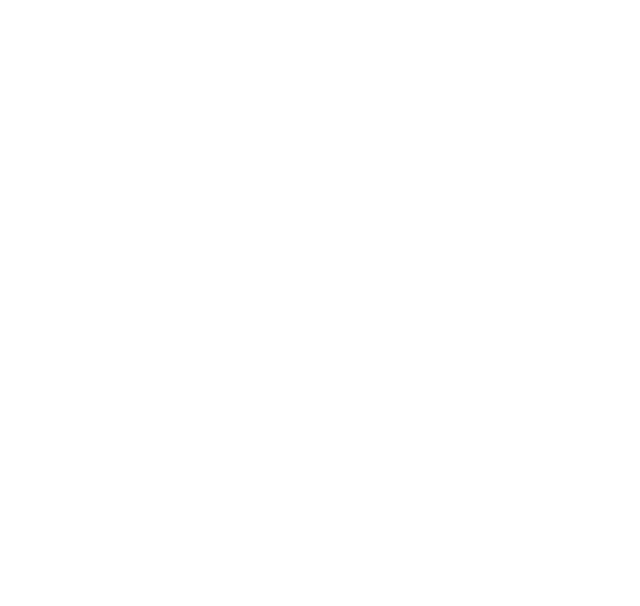
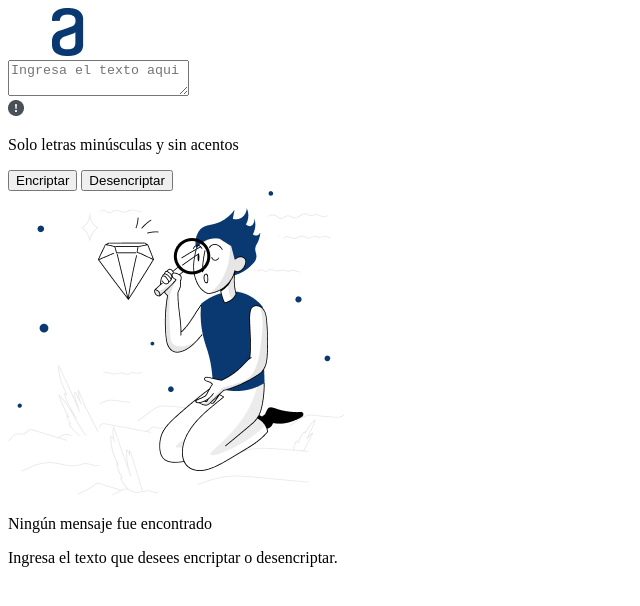
Before and after one commit to AlanGuerraO/encriptador-de-textos, a plain HTML site: page index.html in a window 1280 px wide. Shown: the whole page, without its empty margins (0-640 px from the left). Drawn offline with Linux system fonts and the light colour scheme.

Commit message:
Actualiza el index creando la estructura

```diff
--- a/index.html
+++ b/index.html
@@ -5,10 +5,34 @@
     <meta name="viewport" content="width=device-width, initial-scale=1.0">
     <title>Encriptador de Textos</title>
     <link rel="stylesheet" href="styles/style.css">
+    <link rel="shortcut icon" href="assets/icono.png" type="image/x-icon">
 </head>
 <body>
-    <header></header>
-    <main></main>
+    <header>
+        <img src="assets/Logo-alura.png" alt="Logo de la plataforma Alura Latam">
+    </header>
+    <main>
+        <section id="contenido">
+            <div class="contenido__datosIngresados">
+                <div class="contenido__datosIngresados-textarea">
+                    <textarea id="textareaContenidoIngresado" placeholder="Ingresa el texto aqui"></textarea>
+                </div>
+                <div class="contenido__datosIngresados-advertencia">
+                    <img src="assets/icono-advertencia.png" alt="Icono de un aviso de advertencia">
+                    <p>Solo letras minúsculas y sin acentos</p>
+                </div>
+                <div class="contenido__datosIngresados-botones">
+                    <button onclick="botonEncriptar()">Encriptar</button>
+                    <button onclick="botonDesencriptar()">Desencriptar</button>
+                </div>
+            </div>
+            <div class="contenido__textoEncriptado">
+                <img src="assets/Muñeco.png" alt="Muñeco buscando con una lupa">
+                <p>Ningún mensaje fue encontrado</p>
+                <p>Ingresa el texto que desees encriptar o desencriptar.</p>
+            </div>
+        </section>
+    </main>
     <footer></footer>
 </body>
 </html>
```
Also changed, not shown: assets/Logo-alura.png (added), assets/icono-advertencia.png (added), assets/icono.png (added).
